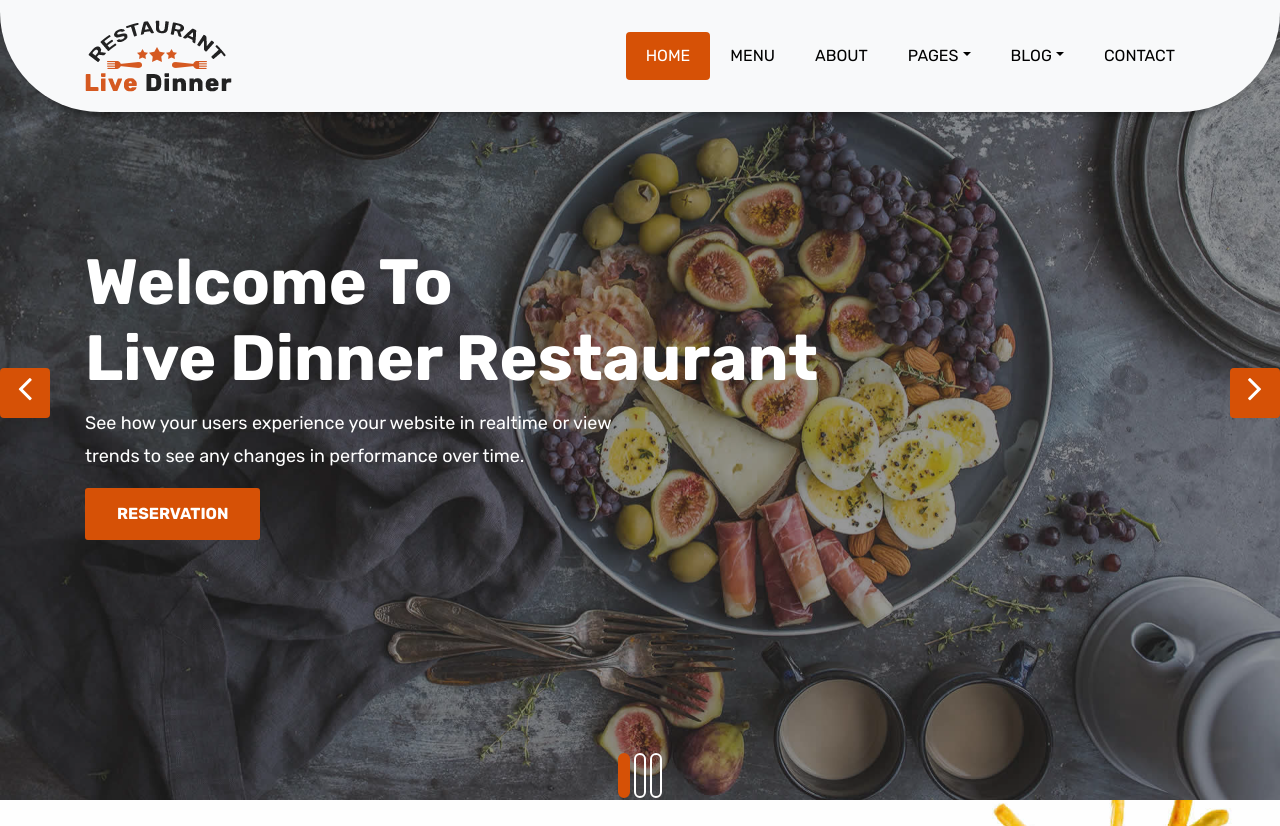
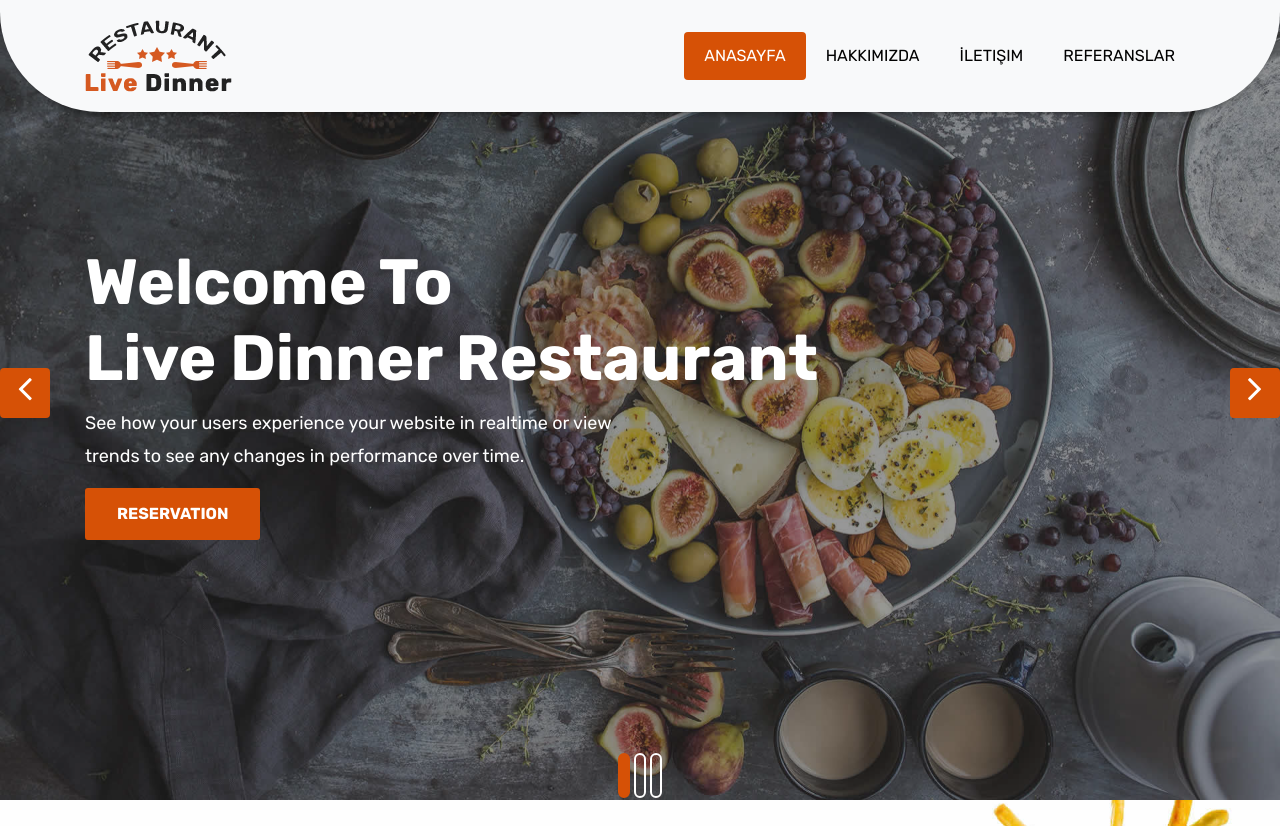
Before and after one commit to kubraaysesosun/DjangoProje, a Django app: page / in a window 1280 px wide. Shown: the top 826 px of the page. Run offline with Django 3.2, Linux system fonts and the light colour scheme; data comes from the database, SQL or seed files in the repository; both versions use the stored data as it was after the commit; some libraries are stand-ins or nearby versions.

Commit message:
Hakkımızda, Referans ve iletişim sayfaları eklendi.

```diff
--- a/home/models.py
+++ b/home/models.py
@@ -1,3 +1,4 @@
+from ckeditor_uploader.fields import RichTextUploadingField
 from django.db import models
 
 # Create your models here.
@@ -23,9 +24,9 @@ class Setting(models.Model):
     facebook = models.CharField(blank=True,max_length=50)
     instagram = models.CharField(blank=True,max_length=50)
     twitter = models.CharField(blank=True,max_length=50)
-    aboutus = models.TextField(blank=True)
-    contact = models.TextField(blank=True)
-    references = models.TextField(blank=True)
+    aboutus = RichTextUploadingField(blank=True)
+    contact = RichTextUploadingField(blank=True)
+    references = RichTextUploadingField(blank=True)
     status=models.CharField(max_length=10, choices=STATUS)
     create_at = models.DateTimeField(auto_now_add=True)
     update_at = models.DateTimeField(auto_now=True)
--- a/home/templates/header.html
+++ b/home/templates/header.html
@@ -10,25 +10,12 @@
 				</button>
 				<div class="collapse navbar-collapse" id="navbars-rs-food">
 					<ul class="navbar-nav ml-auto">
-						<li class="nav-item active"><a class="nav-link" href="index.html">Home</a></li>
-						<li class="nav-item"><a class="nav-link" href="menu.html">Menu</a></li>
-						<li class="nav-item"><a class="nav-link" href="about.html">About</a></li>
-						<li class="nav-item dropdown">
-							<a class="nav-link dropdown-toggle" href="#" id="dropdown-a" data-toggle="dropdown">Pages</a>
-							<div class="dropdown-menu" aria-labelledby="dropdown-a">
-								<a class="dropdown-item" href="reservation.html">Reservation</a>
-								<a class="dropdown-item" href="stuff.html">Stuff</a>
-								<a class="dropdown-item" href="gallery.html">Gallery</a>
-							</div>
-						</li>
-						<li class="nav-item dropdown">
-							<a class="nav-link dropdown-toggle" href="#" id="dropdown-a" data-toggle="dropdown">Blog</a>
-							<div class="dropdown-menu" aria-labelledby="dropdown-a">
-								<a class="dropdown-item" href="blog.html">blog</a>
-								<a class="dropdown-item" href="blog-details.html">blog Single</a>
-							</div>
-						</li>
-						<li class="nav-item"><a class="nav-link" href="contact.html">Contact</a></li>
+						<li class="nav-item active"><a class="nav-link" href="/">Anasayfa</a></li>
+
+
+                        <li class="nav-item"><a class="nav-link" href="/hakkimizda">Hakkımızda</a></li>
+						<li class="nav-item"><a class="nav-link" href="/iletisim">İletişim</a></li>
+                        <li class="nav-item"><a class="nav-link" href="/referanslar">Referanslar</a></li>
 					</ul>
 				</div>
 			</div>
--- a/home/views.py
+++ b/home/views.py
@@ -9,14 +9,26 @@ from home.models import Setting, ContactForm
 def index(request):
     setting=Setting.objects.get(pk=1)
     #context buraya yükleyeceğimiz veriler ürün listesi kategori listesi vs
-    context = {'setting': setting}
+    context = {'setting': setting, 'page':'home'}
     return render(request, 'index.html', context)
+def hakkimizda(request):
+    setting=Setting.objects.get(pk=1)
+    #context buraya yükleyeceğimiz veriler ürün listesi kategori listesi vs
+    context = {'setting': setting, 'page':'hakkimizda'}
+    return render(request, 'hakkimizda.html', context)
+
 def referanslar(request):
     setting = Setting.objects.get(pk=1)
+    context = {'setting': setting}
+    return render(request, 'referanslar.html', context)
 
 def iletisim(request):
     setting=Setting.objects.get(pk=1)
-    form=ContactForm(request.POST)
+    context = {'setting': setting}
+    return render(request, 'iletisim.html', context)
+
+
+    """form=ContactForm(request.POST)
     if form.is_valid():
         data=ContactForm() #model ile bağlantı kur
         data.name=form.clean_data['name']  #formdan bilgiyi al
@@ -30,4 +42,4 @@ def iletisim(request):
 
     form=ContactForm()
     context={'setting':setting, 'form': form}
-    return render(request, 'iletisim.html', context)
+    return render(request, 'iletisim.html', context)"""
--- a/product/urls.py
+++ b/product/urls.py
@@ -5,6 +5,7 @@ from . import views
 urlpatterns = [
     # ex: /polls/
     path('', views.index, name='index'),
+
     # ex: /polls/5/
     #path('<int:question_id>/', views.detail, name='detail'),
 
--- a/project1/urls.py
+++ b/project1/urls.py
@@ -18,9 +18,14 @@ from django.conf.urls.static import static
 from django.contrib import admin
 from django.urls import path, include
 
+from home import views
+
 urlpatterns = [
 
     path('', include('home.urls')),
+    path('hakkimizda/', views.hakkimizda, name='hakimizda'),
+    path('referanslar/', views.referanslar, name='referanslar'),
+    path('iletisim/', views.iletisim, name='iletisim'),
     path('home/', include('home.urls')),
     path('product/', include('product.urls')),
     path('admin/', admin.site.urls),
```
Also changed, not shown: db.sqlite3.
